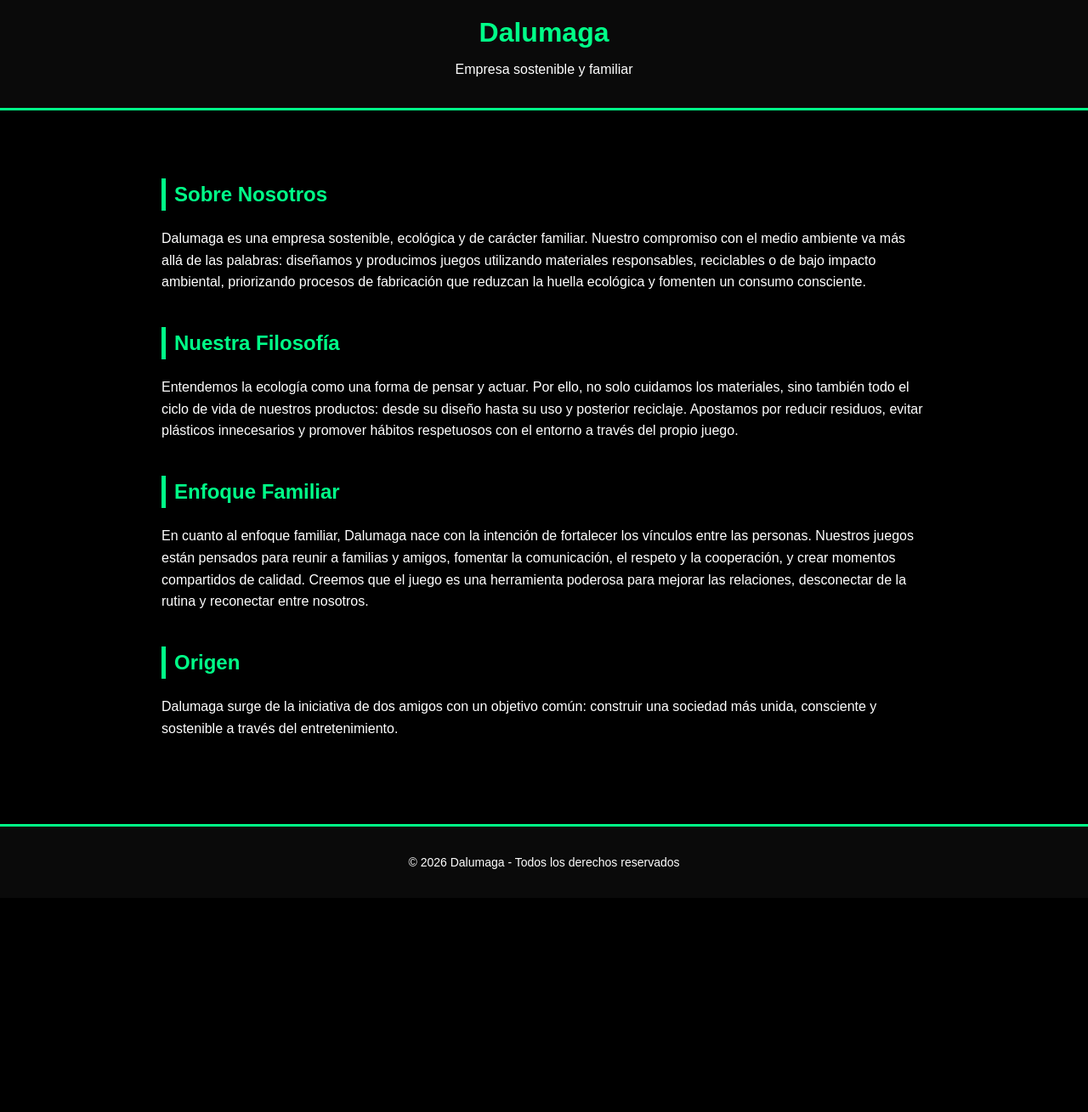
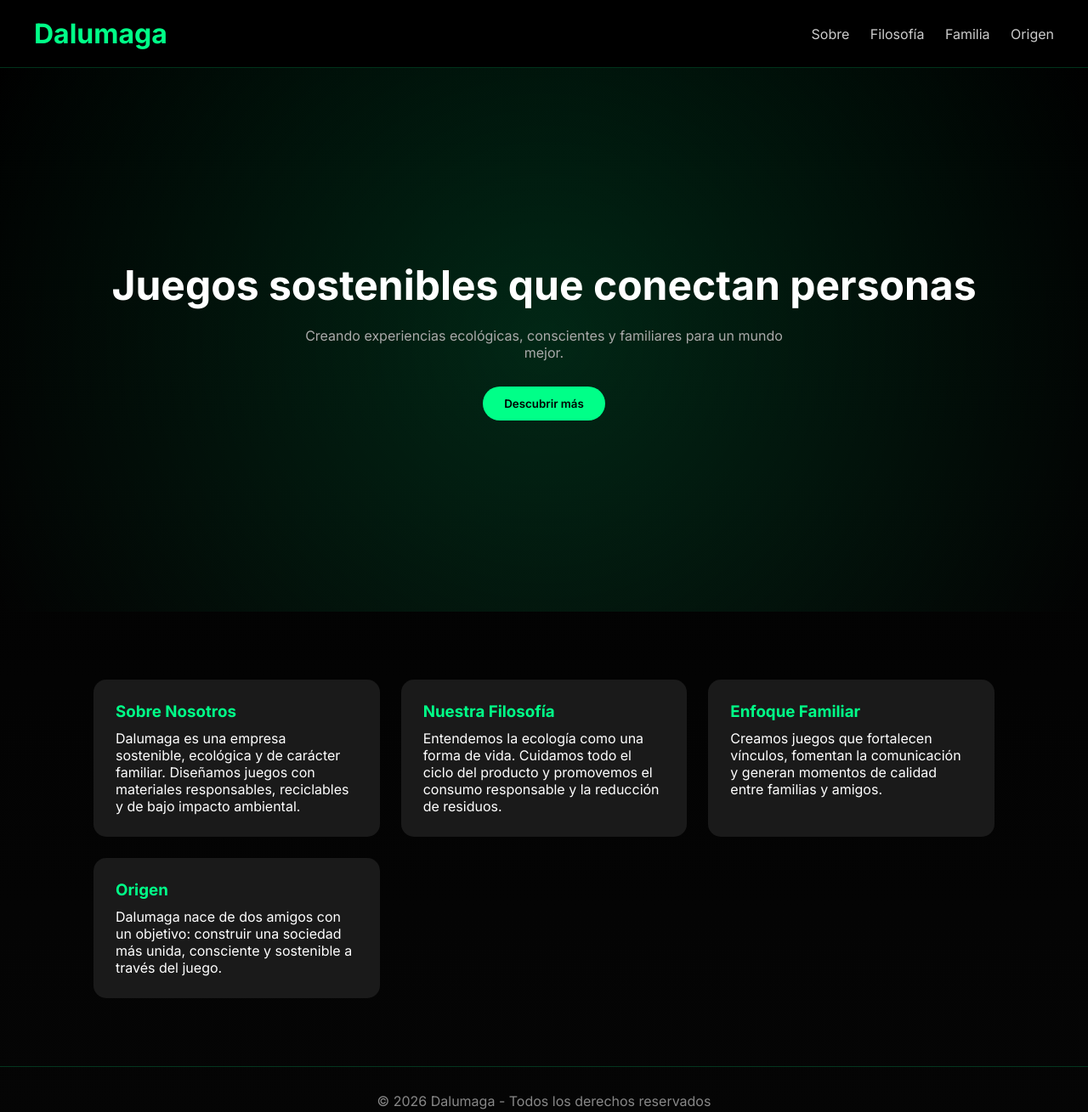
Before and after one commit to davidluke444/index.html, a plain HTML site: page index.html in a window 1280 px wide. Shown: the whole page at 85% size. Before the commit the page ends 1057 px from the top, so only its background shows below. Drawn offline with Linux system fonts and the light colour scheme.

Commit message:
Update index.html

```diff
--- a/index.html
+++ b/index.html
@@ -1,53 +1,130 @@
-
 <!DOCTYPE html>
 <html lang="es">
 <head>
-    <meta charset="UTF-8">
-    <meta name="viewport" content="width=device-width, initial-scale=1.0">
+  <meta charset="UTF-8" />
+  <meta name="viewport" content="width=device-width, initial-scale=1.0" />
   <title>Dalumaga</title>
+  <link href="https://fonts.googleapis.com/css2?family=Inter:wght@300;400;600;700&display=swap" rel="stylesheet">
   <style>
+    :root {
+      --green: #00ff88;
+      --dark: #0a0a0a;
+      --black: #000;
+      --gray: #1a1a1a;
+    }
+
+    * {
+      margin: 0;
+      padding: 0;
+      box-sizing: border-box;
+      font-family: 'Inter', sans-serif;
+    }
+
     body {
-            margin: 0;
-            font-family: Arial, sans-serif;
-            background-color: #000;
+      background: linear-gradient(180deg, #000, #050505);
       color: #fff;
     }
 
     header {
-            background-color: #0a0a0a;
-            padding: 20px;
-            text-align: center;
-            border-bottom: 3px solid #00ff88;
+      display: flex;
+      justify-content: space-between;
+      align-items: center;
+      padding: 20px 40px;
+      position: sticky;
+      top: 0;
+      background: rgba(0,0,0,0.8);
+      backdrop-filter: blur(10px);
+      border-bottom: 1px solid rgba(0,255,136,0.2);
     }
 
     header h1 {
-            color: #00ff88;
-            margin: 0;
+      color: var(--green);
+      font-weight: 700;
+    }
+
+    nav a {
+      color: #ccc;
+      margin-left: 20px;
+      text-decoration: none;
+      transition: 0.3s;
+    }
+
+    nav a:hover {
+      color: var(--green);
+    }
+
+    .hero {
+      height: 80vh;
+      display: flex;
+      flex-direction: column;
+      justify-content: center;
+      align-items: center;
+      text-align: center;
+      padding: 20px;
+      background: radial-gradient(circle at center, rgba(0,255,136,0.15), transparent);
+    }
+
+    .hero h2 {
+      font-size: 3rem;
+      margin-bottom: 20px;
+    }
+
+    .hero p {
+      max-width: 600px;
+      color: #aaa;
+      margin-bottom: 30px;
+    }
+
+    .btn {
+      padding: 12px 25px;
+      border: none;
+      background: var(--green);
+      color: #000;
+      font-weight: 600;
+      cursor: pointer;
+      border-radius: 30px;
+      transition: 0.3s;
+    }
+
+    .btn:hover {
+      transform: scale(1.05);
     }
 
     .container {
-            max-width: 900px;
-            margin: 40px auto;
+      max-width: 1100px;
+      margin: 60px auto;
       padding: 20px;
-            line-height: 1.6;
     }
 
-        section {
-            margin-bottom: 40px;
+    .grid {
+      display: grid;
+      grid-template-columns: repeat(auto-fit, minmax(250px, 1fr));
+      gap: 25px;
     }
 
-        h2 {
-            color: #00ff88;
-            border-left: 5px solid #00ff88;
-            padding-left: 10px;
+    .card {
+      background: var(--gray);
+      padding: 25px;
+      border-radius: 15px;
+      transition: 0.3s;
+      border: 1px solid transparent;
+    }
+
+    .card:hover {
+      transform: translateY(-5px);
+      border: 1px solid rgba(0,255,136,0.3);
+    }
+
+    .card h3 {
+      color: var(--green);
+      margin-bottom: 10px;
     }
 
     footer {
-            background-color: #0a0a0a;
       text-align: center;
-            padding: 20px;
-            border-top: 3px solid #00ff88;
-            font-size: 14px;
+      padding: 30px;
+      border-top: 1px solid rgba(0,255,136,0.2);
+      color: #888;
     }
   </style>
 </head>
@@ -55,39 +132,44 @@
 
 <header>
   <h1>Dalumaga</h1>
-    <p>Empresa sostenible y familiar</p>
+  <nav>
+    <a href="#sobre">Sobre</a>
+    <a href="#filosofia">Filosofía</a>
+    <a href="#familia">Familia</a>
+    <a href="#origen">Origen</a>
+  </nav>
 </header>
 
-<div class="container">
-
-    <section>
-        <h2>Sobre Nosotros</h2>
-        <p>
-            Dalumaga es una empresa sostenible, ecológica y de carácter familiar. Nuestro compromiso con el medio ambiente va más allá de las palabras: diseñamos y producimos juegos utilizando materiales responsables, reciclables o de bajo impacto ambiental, priorizando procesos de fabricación que reduzcan la huella ecológica y fomenten un consumo consciente.
-        </p>
+<section class="hero">
+  <h2>Juegos sostenibles que conectan personas</h2>
+  <p>Creando experiencias ecológicas, conscientes y familiares para un mundo mejor.</p>
+  <button class="btn">Descubrir más</button>
 </section>
 
-    <section>
-        <h2>Nuestra Filosofía</h2>
-        <p>
-            Entendemos la ecología como una forma de pensar y actuar. Por ello, no solo cuidamos los materiales, sino también todo el ciclo de vida de nuestros productos: desde su diseño hasta su uso y posterior reciclaje. Apostamos por reducir residuos, evitar plásticos innecesarios y promover hábitos respetuosos con el entorno a través del propio juego.
-        </p>
-    </section>
+<div class="container">
+  <div class="grid">
 
-    <section>
-        <h2>Enfoque Familiar</h2>
-        <p>
-            En cuanto al enfoque familiar, Dalumaga nace con la intención de fortalecer los vínculos entre las personas. Nuestros juegos están pensados para reunir a familias y amigos, fomentar la comunicación, el respeto y la cooperación, y crear momentos compartidos de calidad. Creemos que el juego es una herramienta poderosa para mejorar las relaciones, desconectar de la rutina y reconectar entre nosotros.
-        </p>
-    </section>
+    <div class="card" id="sobre">
+      <h3>Sobre Nosotros</h3>
+      <p>Dalumaga es una empresa sostenible, ecológica y de carácter familiar. Diseñamos juegos con materiales responsables, reciclables y de bajo impacto ambiental.</p>
+    </div>
 
-    <section>
-        <h2>Origen</h2>
-        <p>
-            Dalumaga surge de la iniciativa de dos amigos con un objetivo común: construir una sociedad más unida, consciente y sostenible a través del entretenimiento.
-        </p>
-    </section>
+    <div class="card" id="filosofia">
+      <h3>Nuestra Filosofía</h3>
+      <p>Entendemos la ecología como una forma de vida. Cuidamos todo el ciclo del producto y promovemos el consumo responsable y la reducción de residuos.</p>
+    </div>
 
+    <div class="card" id="familia">
+      <h3>Enfoque Familiar</h3>
+      <p>Creamos juegos que fortalecen vínculos, fomentan la comunicación y generan momentos de calidad entre familias y amigos.</p>
+    </div>
+
+    <div class="card" id="origen">
+      <h3>Origen</h3>
+      <p>Dalumaga nace de dos amigos con un objetivo: construir una sociedad más unida, consciente y sostenible a través del juego.</p>
+    </div>
+
+  </div>
 </div>
 
 <footer>
```
Lines whose indentation alone changed are shown as unchanged.
